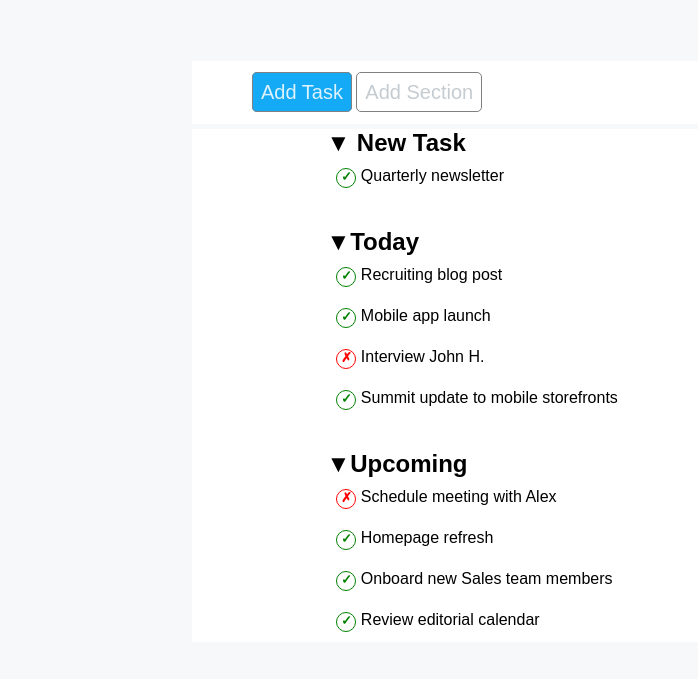
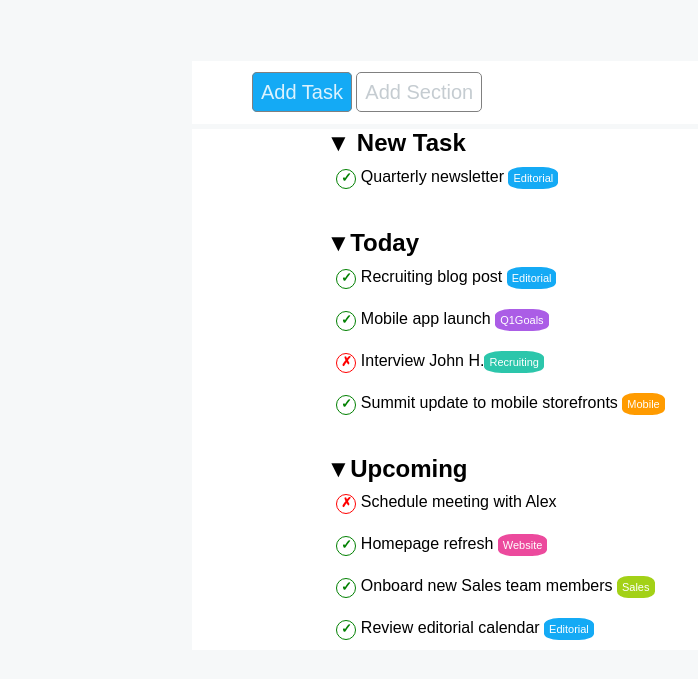
Before and after one commit to BiagioCozzolino/html-css-toboolist, a plain HTML site: page index.html in a window 1280 px wide. Shown: the part 81-760 px from the top of the page, without its empty margins (0-698 px from the left). Drawn offline with Linux system fonts and the light colour scheme.

Commit message:
Inserimento badge e modifiche CSS

```diff
--- a/index.html
+++ b/index.html
@@ -22,21 +22,21 @@
       <div class="list">
         <div class="listitem">
           <h2><span>&#9660;</span> New Task</h2>
-          <p><span class="circle">&check;</span> Quarterly newsletter</p>
+          <p><span class="circle">&check;</span> Quarterly newsletter <span class="badge bluebadge">Editorial</span></p>
         </div>
         <div class="listitem">
           <h2><span>&#9660;</span>Today</h2>
-          <p><span class="circle">&check;</span> Recruiting blog post</p>
-          <p><span class="circle">&check;</span> Mobile app launch</p>
-          <p><span class="cross">&cross;</span> Interview John H.</p>
-          <p><span class="circle">&check;</span> Summit update to mobile storefronts</p>
+          <p><span class="circle">&check;</span> Recruiting blog post <span class="badge bluebadge bluebadge">Editorial</span></p>
+          <p><span class="circle">&check;</span> Mobile app launch <span class="badge purplebadge">Q1Goals</span></p>
+          <p><span class="cross">&cross;</span> Interview John H.<span class="badge greenbadge">Recruiting</span></p>
+          <p><span class="circle">&check;</span> Summit update to mobile storefronts <span class="badge orangebadge">Mobile</span></p>
         </div>
         <div class="listitem">
           <h2><span>&#9660;</span>Upcoming</h2>
           <p><span class="cross">&cross;</span> Schedule meeting with Alex</p>
-          <p><span class="circle">&check;</span> Homepage refresh</p>
-          <p><span class="circle">&check;</span> Onboard new Sales team members</p>
-          <p><span class="circle">&check;</span> Review editorial calendar</p>
+          <p><span class="circle">&check;</span> Homepage refresh <span class="badge pinkbadge">Website</span></p>
+          <p><span class="circle">&check;</span> Onboard new Sales team members <span class="badge lihtgreenbadge">Sales</span></p>
+          <p><span class="circle">&check;</span> Review editorial calendar <span class="badge bluebadge">Editorial</span></p>
         </div>
       </div>
     </main>
--- a/style.css
+++ b/style.css
@@ -22,6 +22,17 @@ h1{
 p{
     padding: 10px;
 }
+.badge {
+    border-radius: 30%;
+    color: white;
+    padding: 3px;
+    display: inline-block;
+    text-align: center;
+    font-size: 11px;
+    margin: 0px;
+
+}
+
 /* Components */
 .btn {
     text-decoration: none;
@@ -91,3 +102,28 @@ color: #dcf2fd;
     font-size: 13px;
     font-weight: bolder;
 }
+
+.bluebadge{
+    border: 2px solid #14aaf5;
+    background-color:#14aaf5 ;
+}
+.purplebadge{
+    border: 2px solid #ab5de6;
+    background-color:#ab5de6 ;
+}
+.greenbadge{
+    border: 2px solid #2cc6ab;
+    background-color:#2cc6ab ;
+}
+.orangebadge{
+    border: 2px solid #ff9b00;
+    background-color:#ff9b00 ;
+}
+.pinkbadge{
+    border: 2px solid #ec4a9d;
+    background-color:#ec4a9d ;
+}
+.lihtgreenbadge{
+    border: 2px solid #a3d117;
+    background-color:#a3d117 ;
+}
```
